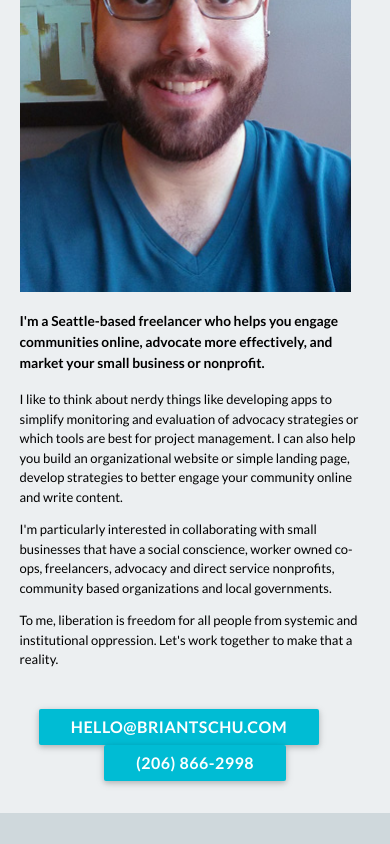
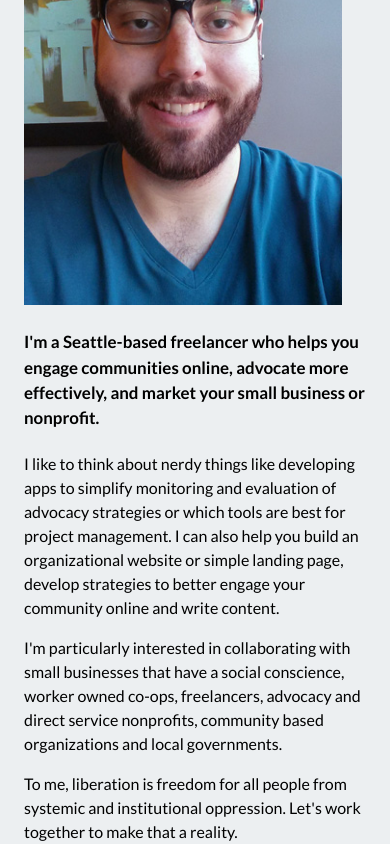
Before and after one commit to briantschu/briantschu.github.io, a plain HTML site: page index.html in a window 390 px wide. Shown: the part 1156-2000 px from the top of the page. Drawn offline with nearby package versions, Linux system fonts and the light colour scheme; a script that the page names is missing.

Commit message:
Increase button padding and font size on mobile

```diff
--- a/css/main.css
+++ b/css/main.css
@@ -727,10 +727,10 @@ footer {
 
 @media screen and (min-width: 15em) {
   body {
-    font-size: 13px; } }
+    font-size: 16px; } }
 @media screen and (min-width: 25em) {
   body {
-    font-size: 14px; } }
+    font-size: 16px; } }
 @media screen and (min-width: 53.75em) {
   body {
     font-size: 16px; } }
@@ -878,4 +878,10 @@ p.job-title {
   .button-flex button {
     cursor: default; }
   .button-flex input {
-    margin-right: 2em; }
+    margin: 0;
+    margin-top: 1em;
+    margin-bottom: 1em; }
+    @media screen and (min-width: 53.75em) {
+      .button-flex input {
+        margin: 0;
+        margin-right: 2em; } }
```
